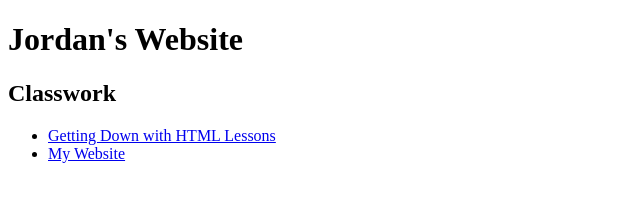
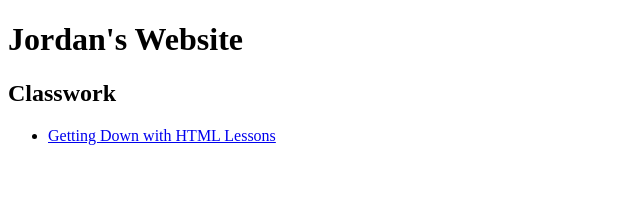
Before and after one commit to JordanHopkins/itd110, a plain HTML site: page index.html in a window 1280 px wide. Shown: the whole page, without its empty margins (0-640 px from the left). Drawn offline with Linux system fonts and the light colour scheme.

Commit message:
Update index.html

```diff
--- a/index.html
+++ b/index.html
@@ -10,7 +10,6 @@
 <h2>Classwork</h2>
 <ul>
   <li><a href="gdw">Getting Down with HTML Lessons</a></li>
-  <li><a href="html">My Website</a></i>
 </ul>
 </body>
 </html>
```
